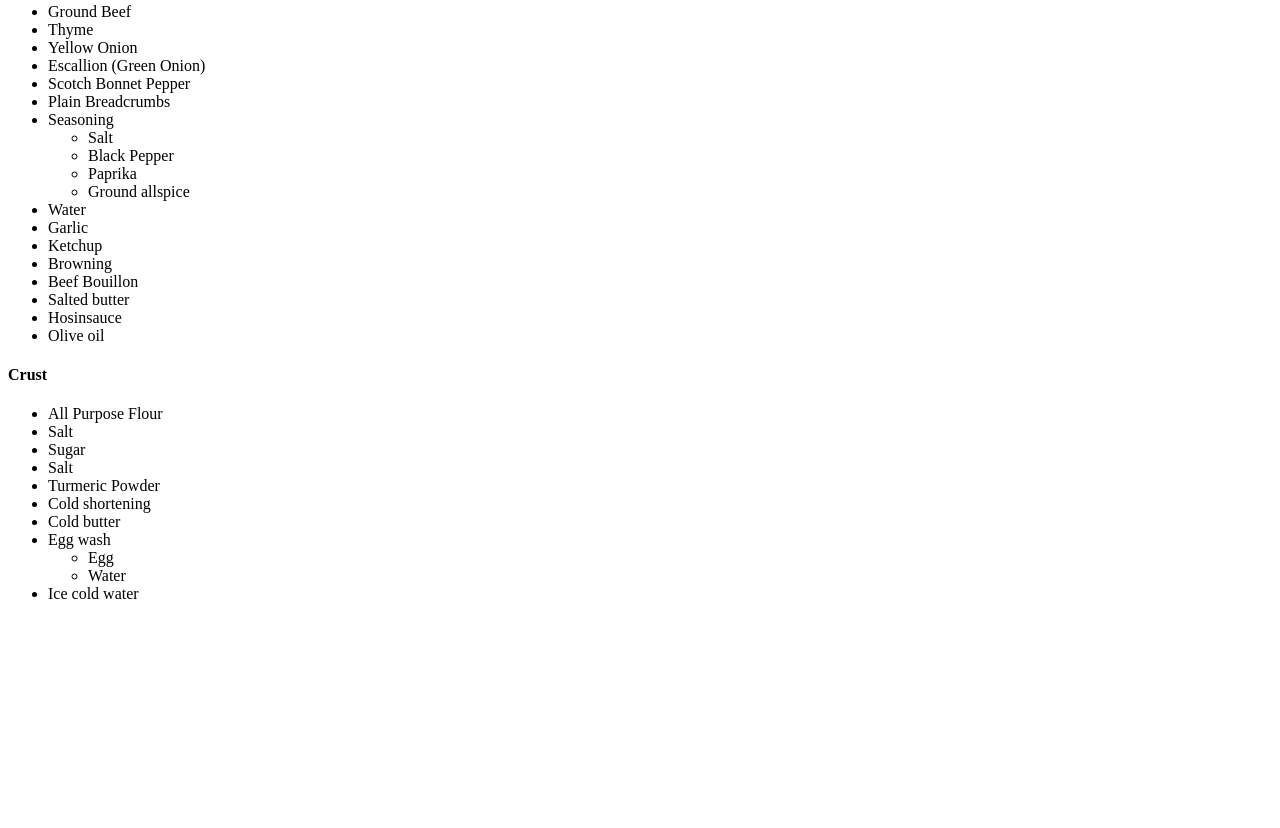
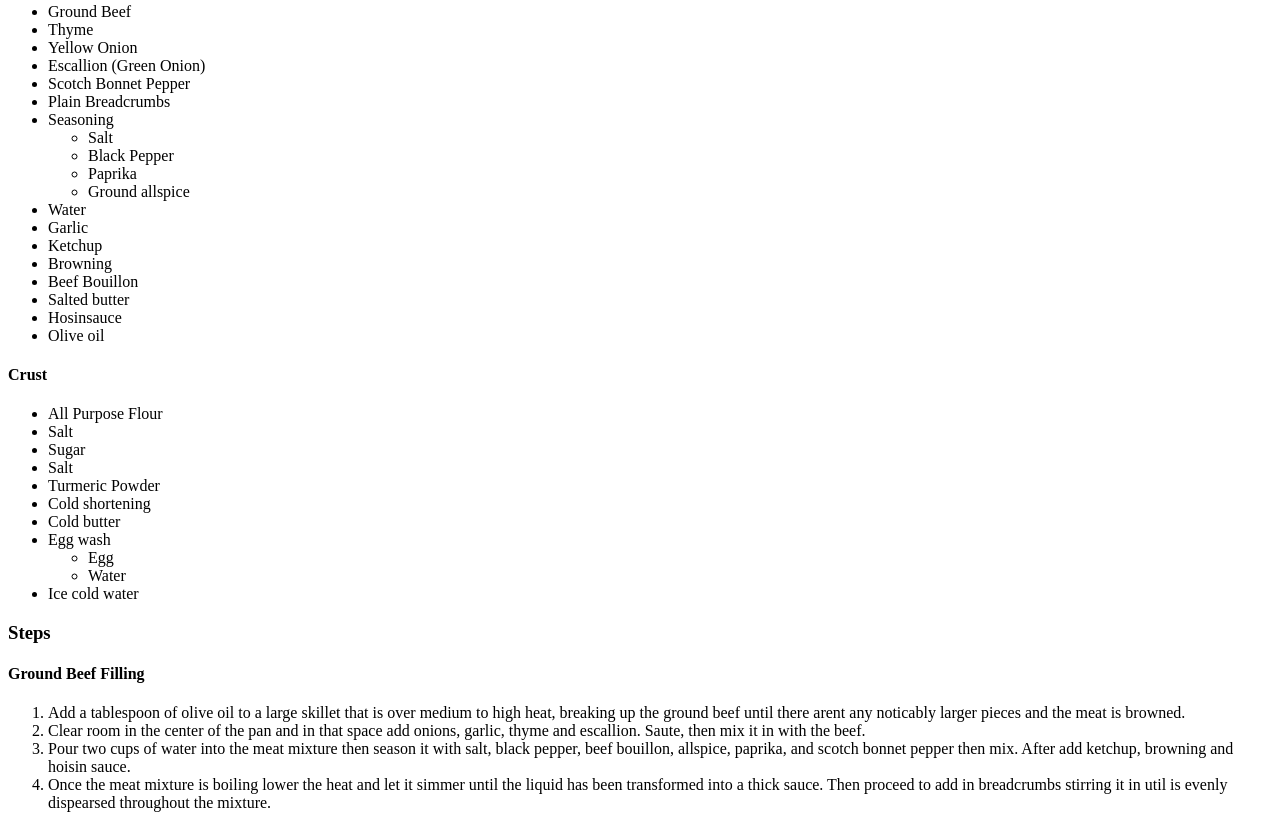
Before and after one commit to TC0932/odin-recipes, a plain HTML site: page recipes/Jamaican-Beef-Patty.html in a window 1280 px wide. Shown: the part 1320-2148 px from the top of the page. Before the commit the page ends 1939 px from the top, so only its background shows below. Drawn offline with Linux system fonts and the light colour scheme.

Commit message:
Add steps for ground beef filling

```diff
--- a/recipes/Jamaican-Beef-Patty.html
+++ b/recipes/Jamaican-Beef-Patty.html
@@ -1,17 +1,23 @@
 <!DOCTYPE html>
 <html lang="en">
+
 <head>
     <meta charset="UTF-8">
     <meta http-equiv="X-UA-Compatible" content="IE=edge">
     <meta name="viewport" content="width=device-width, initial-scale=1.0">
     <title>Document</title>
 </head>
+
 <body>
     <h1>Jamaican Beef Patty</h1>
     <img src="../images/Jamaican-beef-patty-20.jpg" alt="Golden Pastry filled with seasoned ground beef">
     <h3>Description</h3>
 
-    <p>Starring its golden crispy crust accompanied by the angelic taste of its core ground beef mixture, the Jamaican Beef Patty is an icon when its comes to Jamaican street food and a must try for pastry and meat lovers alike. However, the sensations dont stop there. Coming in many different variations there more options for those that enjoy different kinds of meats. This recipe will be one showcasing how you can create your own Jamaican Beef Patties from scratch.</p>
+    <p>Starring its golden crispy crust accompanied by the angelic taste of its core ground beef mixture, the Jamaican
+        Beef Patty is an icon when its comes to Jamaican street food and a must try for pastry and meat lovers alike.
+        However, the sensations dont stop there. Coming in many different variations there more options for those that
+        enjoy different kinds of meats. This recipe will be one showcasing how you can create your own Jamaican Beef
+        Patties from scratch.</p>
 
     <h3>Ingredients</h3>
 
@@ -58,7 +64,17 @@
         <li>Ice cold water</li>
     </ul>
 
+    <h3>Steps</h3>
 
+    <h4>Ground Beef Filling</h4>
+    <ol>
+        <li>Add a tablespoon of olive oil to a large skillet that is over medium to high heat, breaking up the ground beef until there arent any noticably larger pieces and the meat is browned. </li>
+        <li>Clear room in the center of the pan and in that space add onions, garlic, thyme and escallion. Saute, then mix it in with the beef.
+        </li>
+        <li>Pour two cups of water into the meat mixture then season it with salt, black pepper, beef bouillon, allspice, paprika, and scotch bonnet pepper then mix. After add ketchup, browning and hoisin sauce. </li>
+        <li>Once the meat mixture is boiling lower the heat and let it simmer until the liquid has been transformed into a thick sauce. Then proceed to add in breadcrumbs stirring it in util is evenly dispearsed throughout the mixture. </li>
+    </ol>
 
 </body>
+
 </html>
```
Lines whose indentation alone changed are shown as unchanged.
